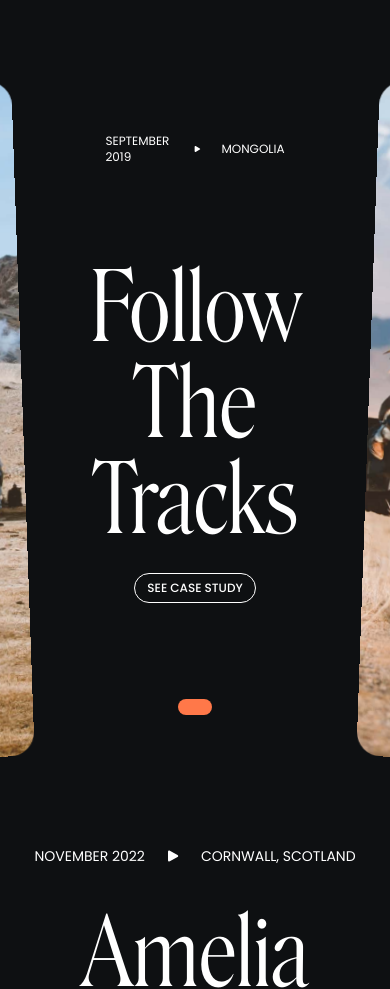
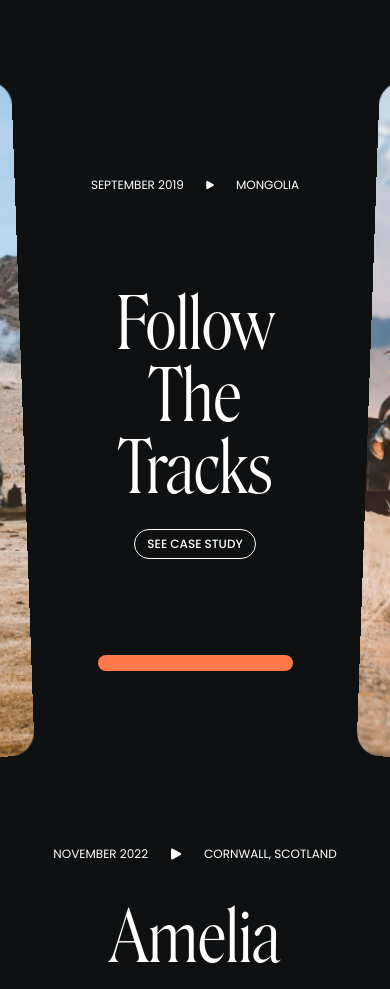
Before and after one commit to aleksandartepavcevic/giulia, a Next.js app: page / in a window 390 px wide. Shown: the part 2420-3409 px from the top of the page. Built offline with nearby package versions, Linux system fonts and the light colour scheme.

Commit message:
Showcase style polish

```diff
--- a/src/sections/Home/Movie/Movie.tsx
+++ b/src/sections/Home/Movie/Movie.tsx
@@ -7,7 +7,7 @@ export const Movie = () => {
   return (
     <section className="flex justify-center items-center flex-col">
       <div className="flex items-center gap-5 mb-10">
-        <p className="text-white font-poppins uppercase text-sm">
+        <p className="text-white font-poppins uppercase text-xs">
           November 2022
         </p>
         <svg
@@ -22,11 +22,11 @@ export const Movie = () => {
             clipRule="evenodd"
           />
         </svg>
-        <p className="text-white font-poppins uppercase text-sm">
+        <p className="text-white font-poppins uppercase text-xs">
           Cornwall, Scotland
         </p>
       </div>
-      <h2 className="text-white text-8xl font-roslindale font-light mb-20">
+      <h2 className="text-white text-7xl md:text-8xl font-roslindale font-light mb-20">
         Amelia
       </h2>
       <div className="relative">
@@ -56,7 +56,7 @@ export const Movie = () => {
             </svg>
           </div>
         </Link>
-        <div className="absolute -top-[15%] -right-[15%] z-0 w-[18vw] h-[20vh] max-w-[400px] max-h-[300px] rounded-3xl overflow-hidden flex-auto">
+        <div className="absolute -top-[12%] md:-top-[15%] -right-[15%] z-0 w-[32vw] h-[14vh] md:w-[18vw] md:h-[20vh] max-w-[400px] max-h-[300px] rounded-3xl overflow-hidden flex-auto">
           <Image
             className="object-cover"
             src="/video-thumbnail-2.jpeg"
@@ -64,7 +64,7 @@ export const Movie = () => {
             fill
           />
         </div>
-        <div className="absolute top-[50%] -left-[13%] z-20 w-[12vw] h-[18vh] max-w-[300px] max-h-[240px] rounded-3xl overflow-hidden flex-auto -translate-y-[50%]">
+        <div className="absolute top-[50%] -left-[40%] md:-left-[13%] z-20 w-[32vw] h-[12vh] md:w-[12vw] md:h-[18vh] max-w-[300px] max-h-[240px] rounded-3xl overflow-hidden flex-auto -translate-y-[50%]">
           <Image
             className="object-cover"
             src="/video-thumbnail-3.jpeg"
@@ -72,7 +72,7 @@ export const Movie = () => {
             fill
           />
         </div>
-        <div className="absolute -bottom-[10%] right-[13%] z-20 w-[14vw] h-[18vh] max-w-[280px] max-h-[200px] rounded-3xl overflow-hidden flex-auto">
+        <div className="absolute -bottom-[10%] -right-[13%] md:right-[13%] z-20 w-[42vw] h-[14vh] md:w-[14vw] md:h-[18vh] max-w-[280px] max-h-[200px] rounded-3xl overflow-hidden flex-auto">
           <Image
             className="object-cover"
             src="/video-thumbnail-4.jpeg"
@@ -81,7 +81,7 @@ export const Movie = () => {
           />
         </div>
       </div>
-      <Button className="mt-14">See case study</Button>
+      <Button className="mt-20 md:mt-14">See case study</Button>
     </section>
   );
 };
--- a/src/sections/Home/Showcase/Showcase.tsx
+++ b/src/sections/Home/Showcase/Showcase.tsx
@@ -39,6 +39,7 @@ export const Showcase = () => {
     transformValues,
     getTranslateValues("right")
   );
+
   return (
     <article
       ref={articleRef}
@@ -55,9 +56,9 @@ export const Showcase = () => {
           fill
         />
       </motion.div>
-      <div className="flex flex-col justify-center items-center gap-24 px-16 w-[50vw] max-w-[600px] flex-auto">
+      <div className="flex flex-col justify-center items-center gap-24 md:px-16 w-[50vw] max-w-[600px] flex-auto">
         <div className="flex items-center gap-5">
-          <p className="text-white font-poppins uppercase text-xs">
+          <p className="text-white font-poppins uppercase text-xs whitespace-nowrap">
             September 2019
           </p>
           <svg
@@ -75,14 +76,14 @@ export const Showcase = () => {
           <p className="text-white font-poppins uppercase text-xs">Mongolia</p>
         </div>
         <div className="flex flex-col items-center gap-6">
-          <h1 className="text-white text-8xl text-center font-roslindale font-light">
-            Follow The <br /> Tracks
+          <h1 className="text-white text-7xl md:text-8xl text-center font-roslindale font-light">
+            Follow The Tracks
           </h1>
           <Link href="/stills/test">
             <Button>See case study</Button>
           </Link>
         </div>
-        <div className="w-2/4 h-4 bg-orange rounded-xl"></div>
+        <div className="w-full md:w-2/4 h-4 bg-orange rounded-xl"></div>
       </div>
       <motion.div
         style={{ translateX: translateXRight, rotate: "2deg" }}
```
